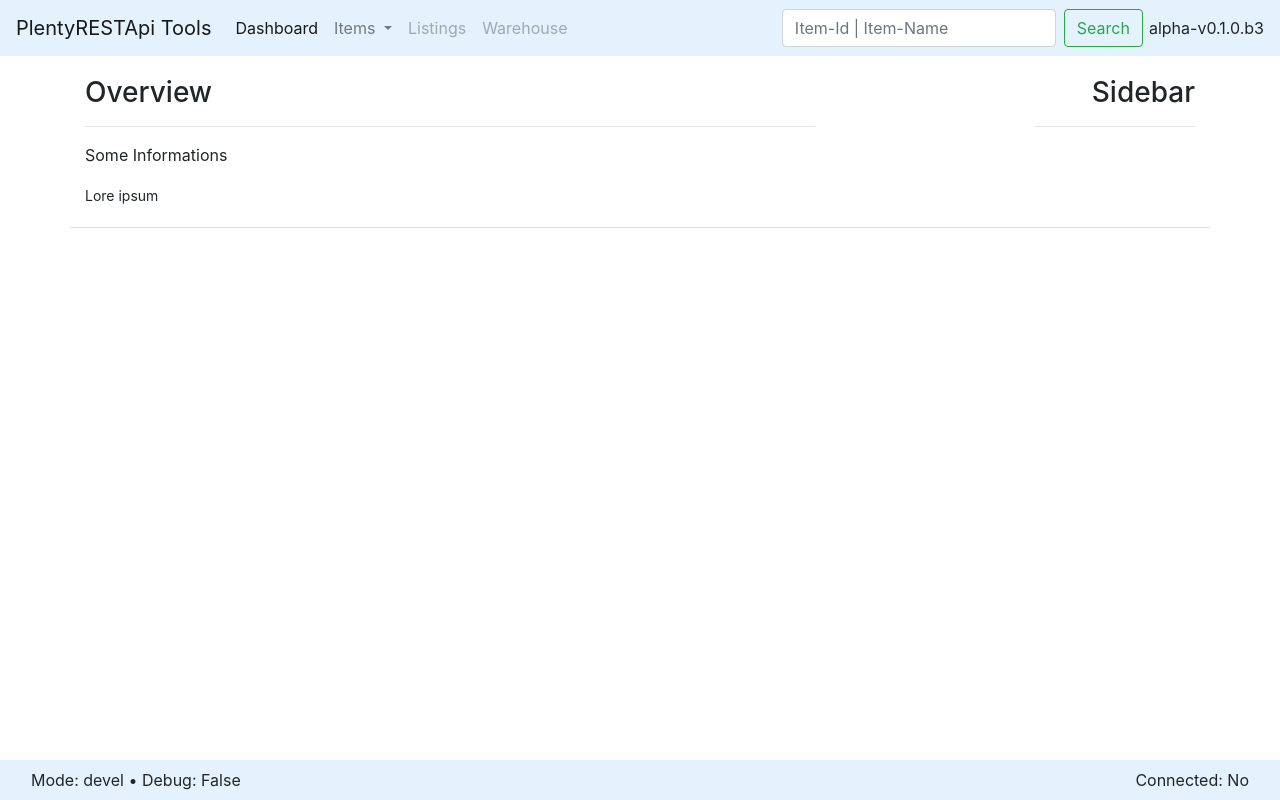
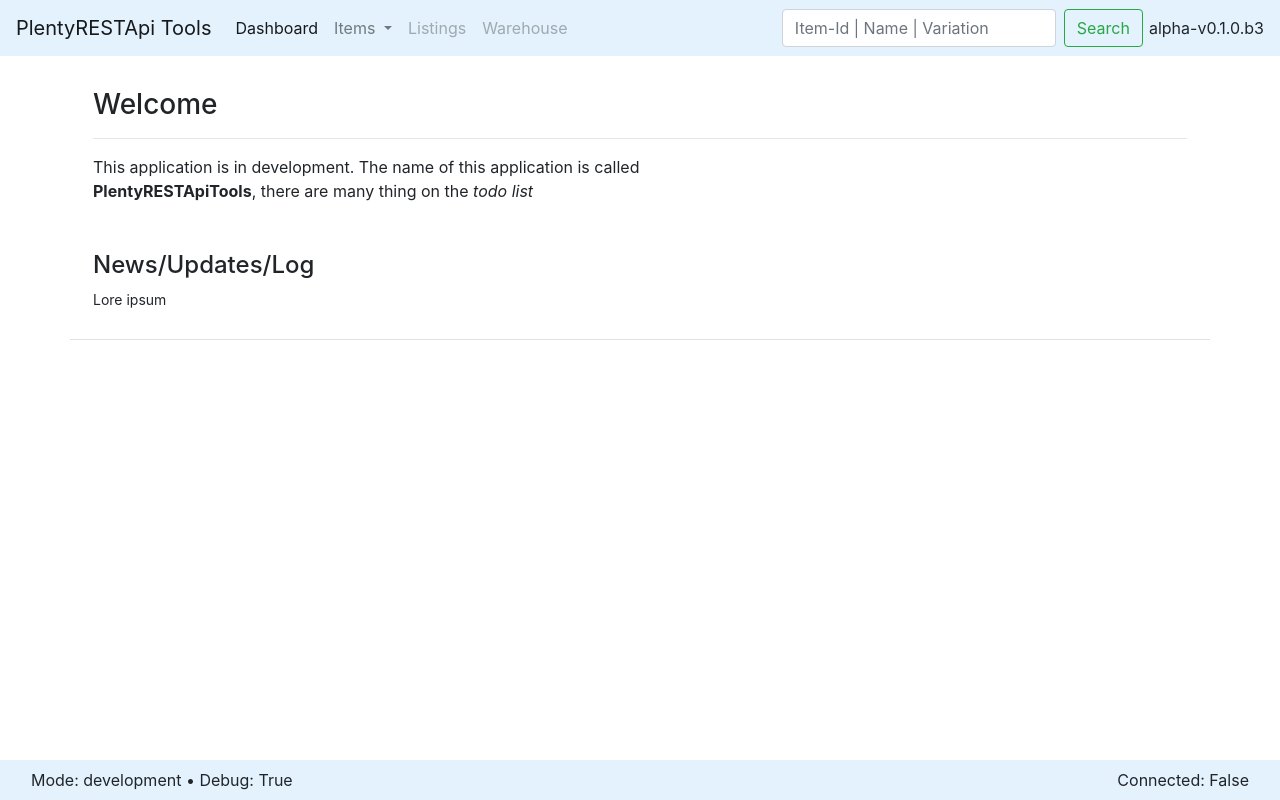
Before and after one commit to iptoux/prat, a Flask app: page / in a window 1280 px wide. Run offline with Flask 3, Linux system fonts and the light colour scheme.

Commit message:
✨ feat(Application): Adding PlentyMarkets
Adding plentymarkets_Api connection, adding database configuration, adding some logic

```diff
--- a/prat/__init__.py
+++ b/prat/__init__.py
@@ -1,26 +1,74 @@
 #!/usr/bin/env pythpn3
 # -*- coding: utf-8 -*-
 import os
-
+import plenty_api
 from flask import Flask
 from flask_sqlalchemy import SQLAlchemy
 from flask_migrate import Migrate
 from prat.config import config
+import keyring
 
 from typing import Any
+from pkg_resources import get_distribution, DistributionNotFound
+
+try:
+    __version__ = get_distribution('prat').version
+except DistributionNotFound:
+    __version__ = '(local)'
+
+import logging
+
+logging.basicConfig(level=logging.DEBUG, format='%(asctime)s %(message)s')
 
 app = Flask(__name__)
 
 # Laden der Konfiguration basierend auf Umgebungsvariable (z.B., 'development' oder 'production')
 config_name = os.environ.get('FLASK_ENV', 'development')
-app.config.from_object(config[config_name])
+
+if config_name == 'development':
+    dev="DEV_"
+else:
+    dev=""
+if config_name == 'development':
+    dev="DEV_"
+else:
+    dev=""
+
+
+app.config.update({
+    'DB__HOST':     os.environ[f'{dev}DB__HOST'],
+    'DB__DBNAME':   os.environ[f'{dev}DB__NAME'],
+    'DB__USER':     os.environ[f'{dev}DB__USER'],
+    'DB__PASSWORD': os.environ[f'{dev}DB__PASSWORD'],
+    'DB__ENGINE':   os.environ[f'{dev}DB__ENGINE'],
+    })
+
+
+app.config.update({'SQLALCHEMY_DATABASE_URI': app.config.get('DB__ENGINE')})
+app.debug = os.environ['PRAT_DEBUG']
+DEBUG = os.environ['PRAT_DEBUG']
+PRAT_API_CONN = False
+
 
 db = SQLAlchemy(app)
 migrate = Migrate(app, db)
 
+def main(prat_base_url,prat_login_method,prat_data_format):
+    global PRAT_API_CONN
+    plenty = plenty_api.PlentyApi(
+        base_url=prat_base_url,
+        login_method=prat_login_method,
+        data_format=prat_data_format
+    )
+
+    if 'Authorization' in plenty.creds.keys():
+        PRAT_API_CONN = True
+
+
 @app.context_processor
 def utility_processor():
-    return dict(prat_mode=app.config.get('PRAT_MODE'), prat_debug=app.config.get('DEBUG'))
+    global PRAT_API_CONN
+    return dict(prat_mode=os.environ['FLASK_ENV'], prat_debug=os.environ['PRAT_DEBUG'], prat_conn=PRAT_API_CONN)
 
 # Definieren Sie Ihre Modelle (z.B., Item und Listing) hier mit SQLAlchemy
 from prat.models import Item
@@ -31,6 +79,9 @@ from prat import routes
 # Load Application logic
 from prat import runtime
 
-if __name__ == '__main__':
+if __name__ == 'prat':
+    logging.debug('Open RESTApi connection')
+    main(os.environ['PRAT_BASE_URL'], os.environ['PRAT_LOGIN_MODE'], os.environ['PRAT_DATA_OUT'])
+    logging.debug('Loading runtime')
     runtime.logic()
-    app.run()
+    #app.run()
--- a/prat/templates/base.html
+++ b/prat/templates/base.html
@@ -26,10 +26,14 @@
                 Items
               </a>
               <div class="dropdown-menu">
-                <a class="dropdown-item" href="#">Show</a>
-                <a class="dropdown-item" href="#">Update</a>
+                <a class="dropdown-item" href="/itemsList">Show</a>
+                <a class="dropdown-item" href="/items/refetch">Refetch</a>
+                <a class="dropdown-item" href="/items/update">Update</a>
                 <div class="dropdown-divider"></div>
-                <a class="dropdown-item" href="#">Fetch from RESTAPi</a>
+                <a class="dropdown-item" href="#">Export</a>
+                <a class="dropdown-item" href="#">Import</a>
+                <div class="dropdown-divider"></div>
+                <a class="dropdown-item" href="#">Clear DB</a>
               </div>
             </li>
             <li class="nav-item">
@@ -41,30 +45,24 @@
 
           </ul>
           <form class="form-inline my-2 my-lg-0">
-            <input class="form-control mr-sm-2" type="search" placeholder="Item-Id | Item-Name" aria-label="Search">
+            <input class="form-control mr-sm-2" type="search" placeholder="Item-Id | Name | Variation" aria-label="Search">
             <button class="btn btn-outline-success my-2 my-sm-0" type="submit">Search</button>
           </form><span style="margin-left: 6px;">alpha-v0.1.0.b3</span>
         </div>
       </nav>
-        <div class="container border-bottom" style="margin-top: 20px;padding-bottom: 20px;">
-            <div class="row">
-                <div class="col-sm-8">
-                {% block content %}
-                {% endblock %}
-                </div>
-                <div class="col-sm-2 offset-sm-2">
-                    <h3 class="text-right">Sidebar</h3>
-                    <hr />
-                </div>
-            </div>
+        <div class="container border-bottom mt-4" style="padding-bottom: 20px;">
+          <div class="p-2">
+            {% block content %}
+            {% endblock %}
           </div>
+        </div>
 
         <div class="container">
         <nav class="navbar fixed-bottom navbar-light" style="background-color: #e3f2fd;">
 
-            <div class="col-sm-4">Mode: {{ prat_mode }} &bull; Debug: {{ prat_debug }} </div>
-            <div class="col-sm-4"></div>
-            <div class="col-sm-3 text-right">Connected: No</div>
+            <div class="col-sm-auto">Mode: {{ prat_mode }} &bull; Debug: {{ prat_debug }} </div>
+
+            <div class="col-sm-auto">Connected: {{ prat_conn }}</div>
 
         </nav>
         </div>
--- a/prat/templates/index.html
+++ b/prat/templates/index.html
@@ -1,15 +1,19 @@
 {% extends 'base.html' %}
 {% block content %}
-<h3> Overview</h3>
+<div class="row">
+    <div class="col-sm-12">
+<h3>Welcome</h3>
 <hr />
     <!-- Hier können Sie HTML für Ihr Dashboard erstellen -->
-    <p class="strong">Some Informations</p>
+    <p>This application is in development. The name of this application is called <br />
+    <span class="font-weight-bold">PlentyRESTApiTools</span>, there are many thing on the <i>todo list</i></p>
 
-        <span class="small">Lore ipsum</span>
-
-
-
-
-
+<p class="mt-5"></p>
+<h4>News/Updates/Log</h4>
+<article>
+    <span class="small">Lore ipsum</span>
+</article>
+</div>
+</div>
 
 {% endblock %}
```
Also changed, not shown: prat/templates/dashboard.html (+8 -1 lines).
